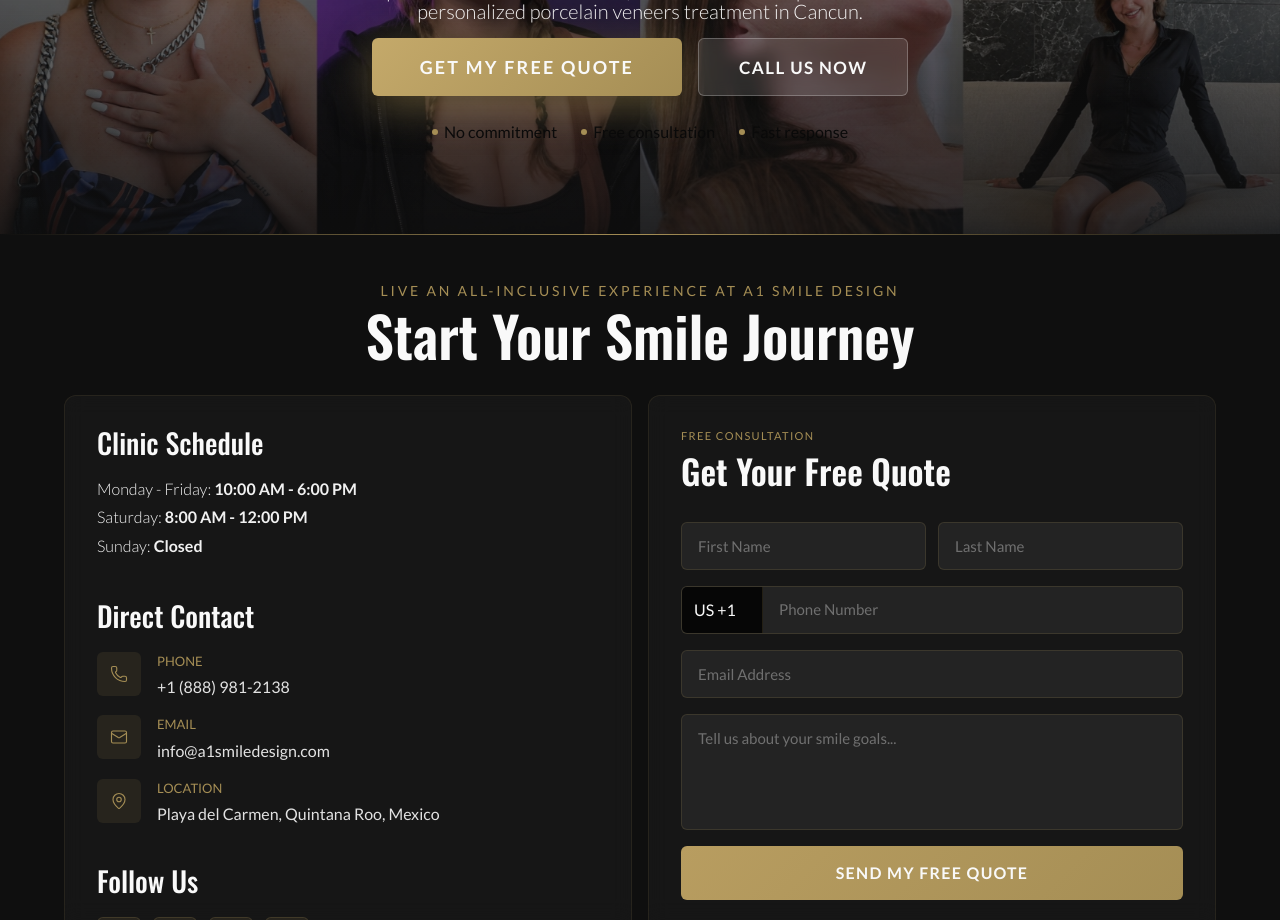
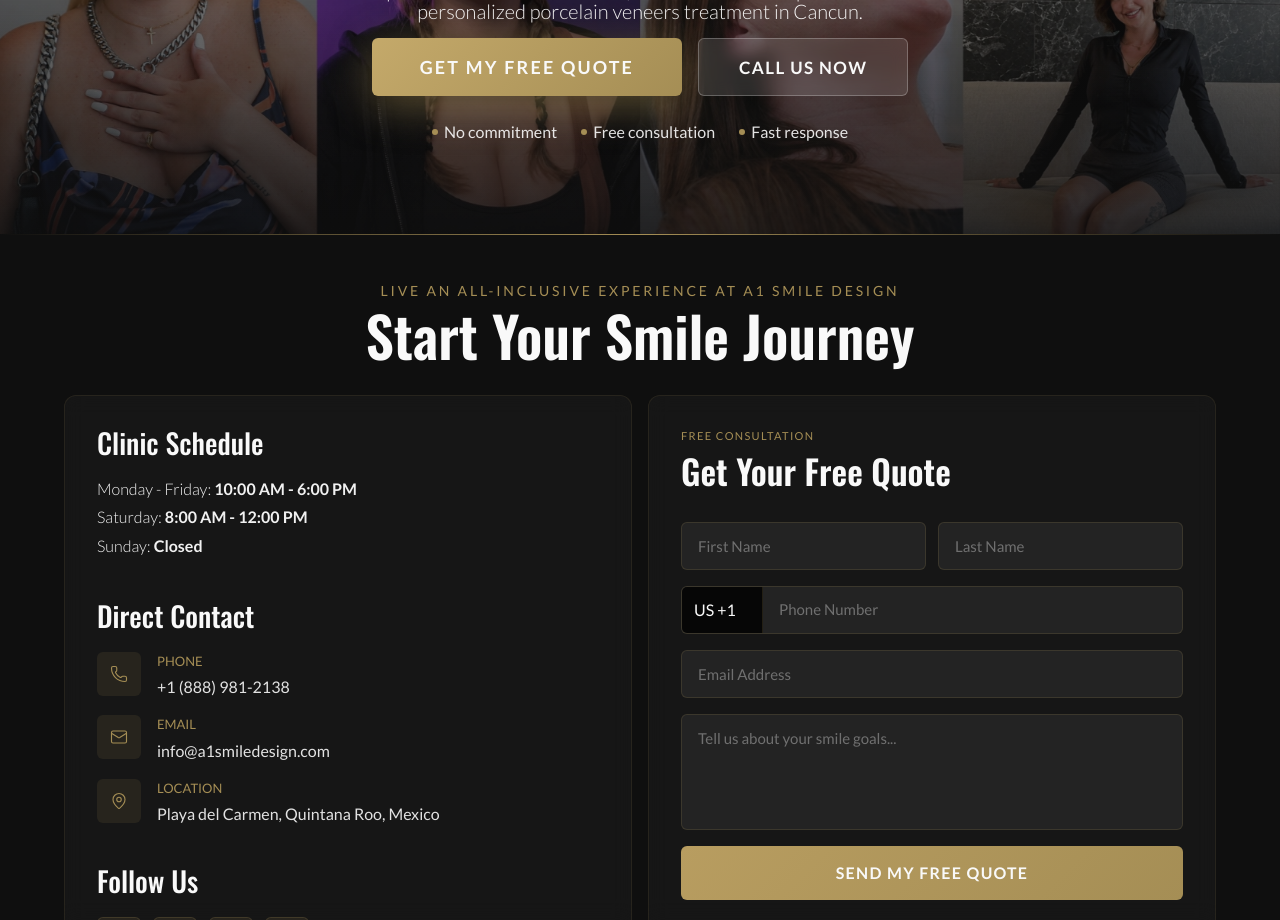
Before and after one commit to pvalentin872/A1Crowns, a React (Vite) app: page / in a window 1280 px wide. Shown: the part 6420-7340 px from the top of the page. Built offline with nearby package versions, Linux system fonts and the light colour scheme.

Commit message:
Correccion de opacidad en el CTA final

```diff
--- a/src/app/components/8-FinalCTASection.tsx
+++ b/src/app/components/8-FinalCTASection.tsx
@@ -167,7 +167,7 @@ export function FinalCTASection() {
                     className="text-[16px]"
                     style={{
                       fontFamily: "Lato, sans-serif",
-                      color: "rgba(249,249,249,0.)",
+                      color: "rgba(249,249,249,0.9)",
                     }}
                   >
                     {label}
```
